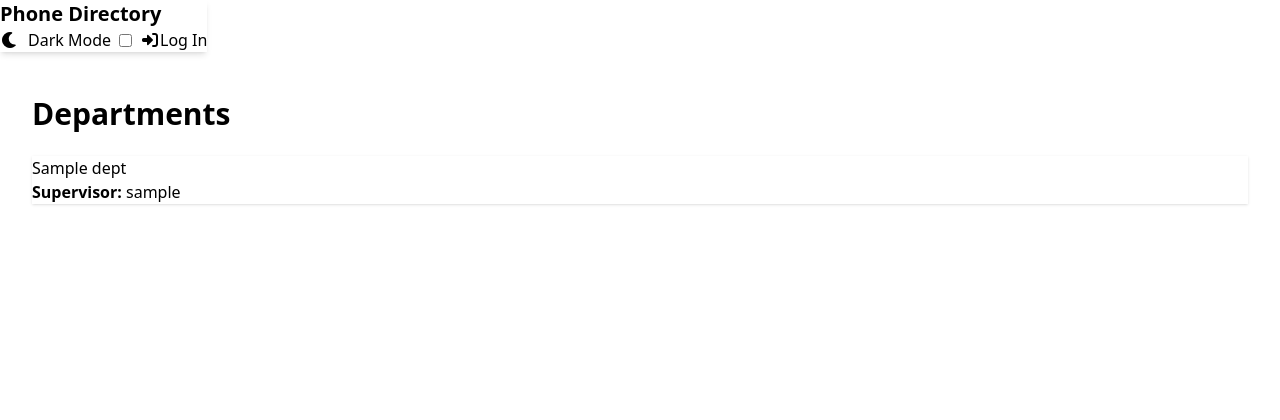
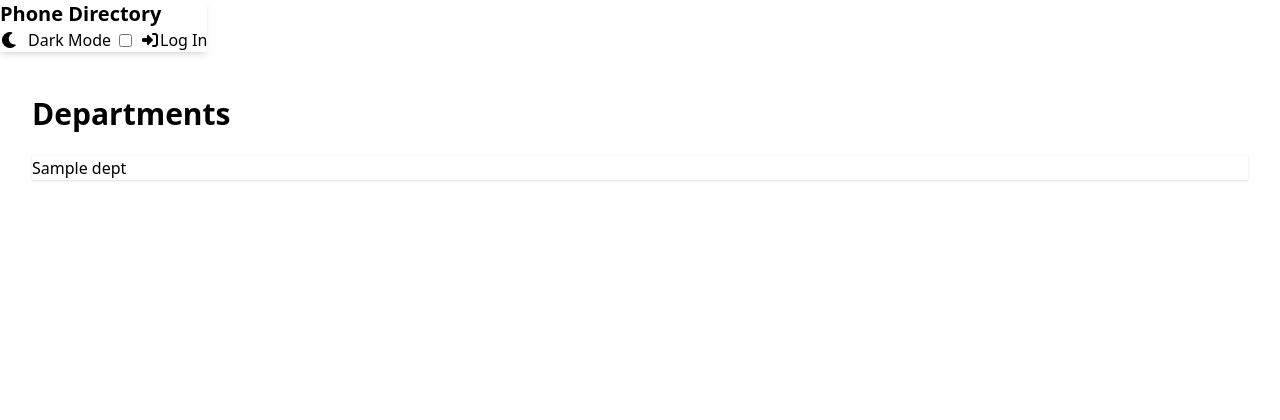
Before and after one commit to dixonbegay/simpdir, a Django app: template src/simpdir_phonedir/templates/departments_listing.html in a window 1280 px wide. Shown: the top 420 px of the page. Run offline with Django 5.2, Linux system fonts and the light colour scheme; the template is opened without the code that fills it: most values are stand-ins (such as "Sample title", 1, 10 or a date in 2020); some libraries are stand-ins or nearby versions.

Commit message:
Updated templates to remove department supervisor as this doesn't lead to or show contact info for supervisor. Supervisor will need to create their own contact model object.

```diff
--- a/src/simpdir_phonedir/templates/department_detail.html
+++ b/src/simpdir_phonedir/templates/department_detail.html
@@ -4,9 +4,6 @@
 {% endblock title %}
 {% block content %}
     <div>
-        <p>
-            <strong>Supervisor:</strong> {{ department.supervisor.get_full_name|default:department.supervisor.username }}
-        </p>
         {% for faxnumber in department.faxnumbers.all %}
             <p>
                 <strong>{{ faxnumber.description }} {{ faxnumber.location }} — Fax Number:</strong> {{ faxnumber.phone }}
--- a/src/simpdir_phonedir/templates/departments_listing.html
+++ b/src/simpdir_phonedir/templates/departments_listing.html
@@ -10,9 +10,6 @@
                     <a href="{% url 'department_detail' dept.short_name %}">
                         <h3 class="card-title">{{ dept.name }}</h3>
                     </a>
-                    <p>
-                        <strong>Supervisor:</strong> {{ dept.supervisor.get_full_name|default:dept.supervisor.username }}
-                    </p>
                 </div>
             </div>
         {% empty %}
--- a/src/simpdir_phonedir/templates/home.html
+++ b/src/simpdir_phonedir/templates/home.html
@@ -22,9 +22,6 @@
                         <a href="{% url 'department_detail' dept.short_name %}">
                             <h3 class="card-title link-primary link-hover">{{ dept.name }}</h3>
                         </a>
-                        <p>
-                            <strong>Supervisor:</strong> {{ dept.supervisor.get_full_name|default:dept.supervisor.username }}
-                        </p>
                     </div>
                 </div>
             {% empty %}
```
